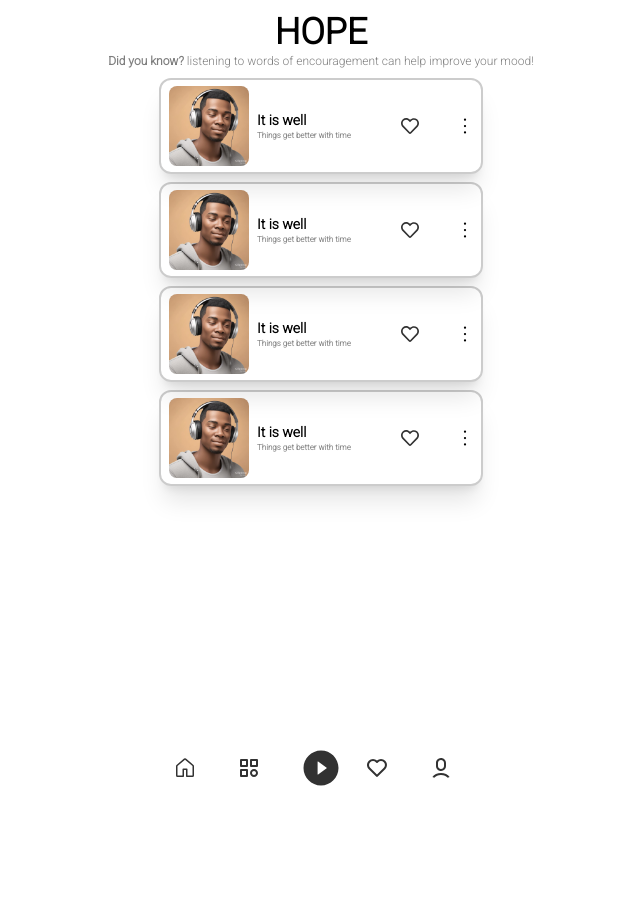
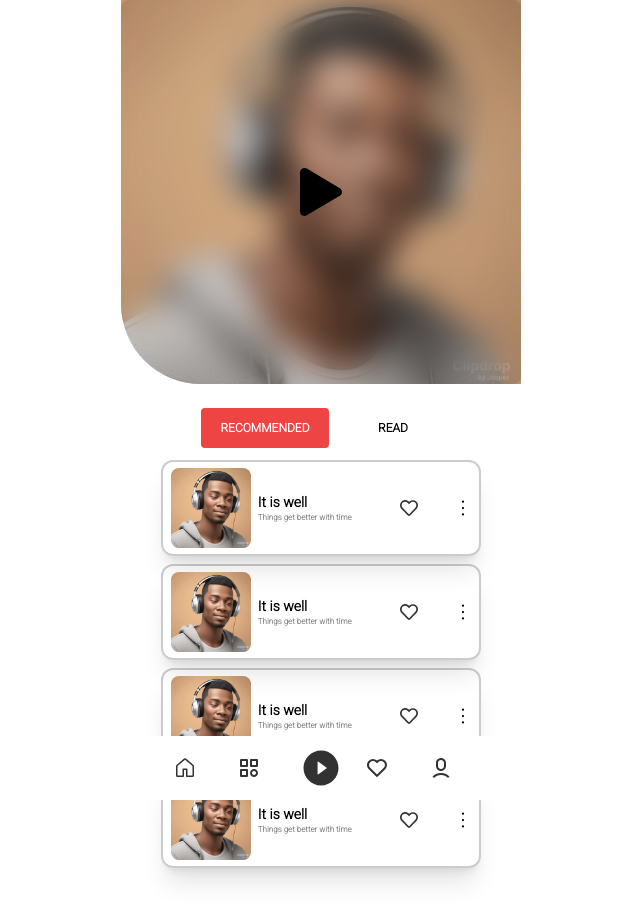
Before and after one commit to gidayensu/inspire-ai, a Next.js app: page /player in a window 1280 px wide. Shown: the top 922 px of the page, without its empty margins (319-959 px from the left). Before the commit the page ends 800 px from the top, so only its background shows below. Built offline with nearby package versions, Linux system fonts and the light colour scheme.

Commit message:
changed play page

```diff
--- a/app/player/page.tsx
+++ b/app/player/page.tsx
@@ -1,33 +1,8 @@
-import AudioItem from "@/components/UIs/AudioItem";
-import TopNav from "@/components/nav/TopNav";
-import BottomNavBar from "@/components/nav/BottomNavBar";
+import PlayerUi from "@/components/UIs/PlayerUi";
+const  Player = () => {
+  return (
+    <PlayerUi params={{inspire: ''}}/>
 
-const  Player = ({ params }: { params: { category: string } }) => {
-  return (
-    <>
-    <div className="mb-3 mx-5">
-     <TopNav />
-     </div>
-  <main className="mx-5 flex flex-col gap-2">
-
-     <div className="flex flex-col justify-center items-center">
-        <h2 className="font-bold text-black text-4xl">
-          HOPE
-        </h2>
-        <p className="opacity-50 text-black  text-[12px] text-center">
-          <span className="font-bold ">Did you know?</span> listening to words of encouragement can help improve your mood!
-        </p>
-     </div>
-    <AudioItem title="hope" desc="hope" image="hope"/>
-    <AudioItem title="hope" desc="hope" image="hope"/>
-    <AudioItem title="hope" desc="hope" image="hope"/>
-    <AudioItem title="hope" desc="hope" image="hope"/>
-
-    </main>
-    <div>
-      <BottomNavBar/>
-    </div>
-    </>
     )
 }
 
```
